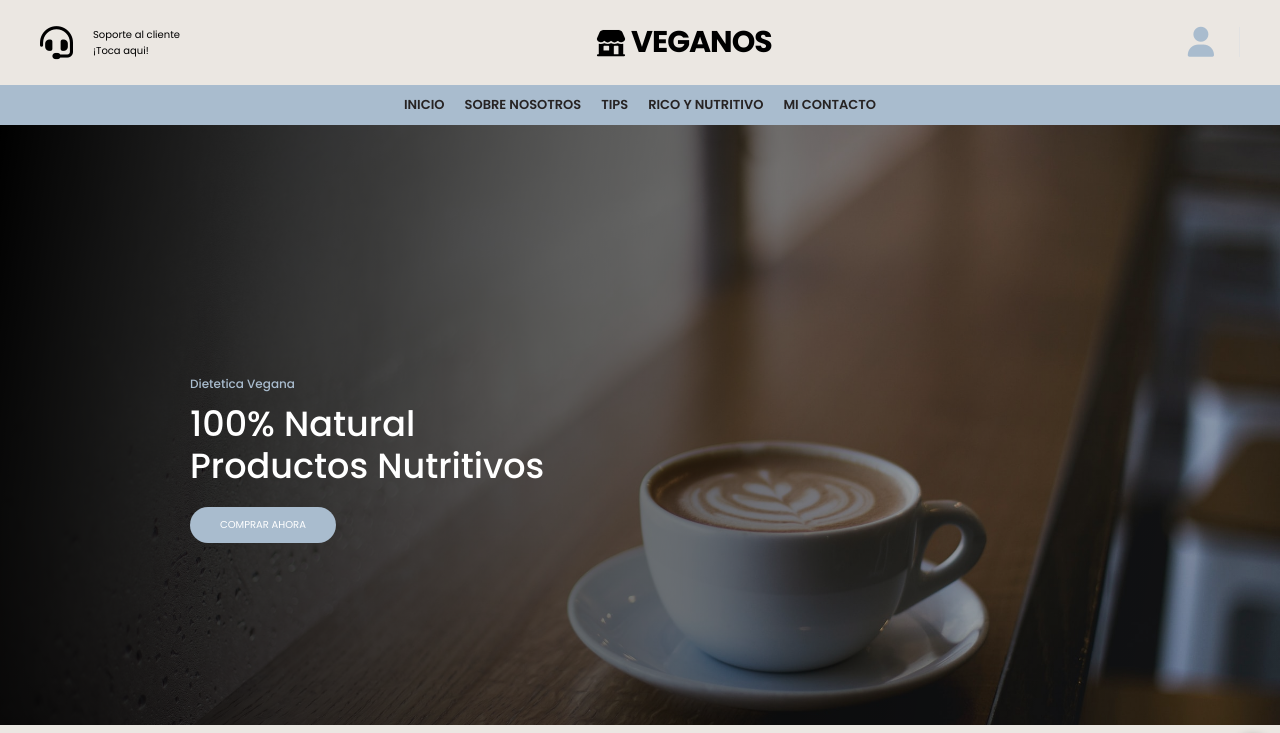
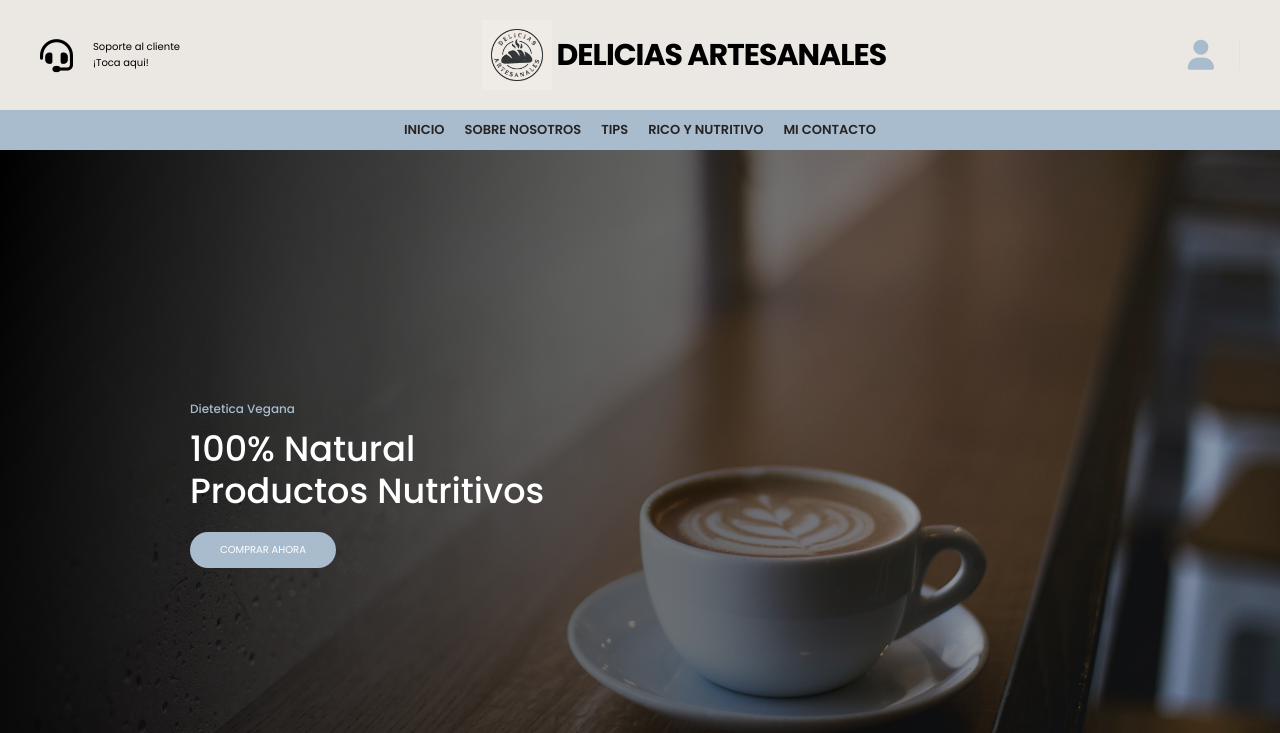
Before and after one commit to AUGUSTODIAZ1/tbd, a plain HTML site: page index.html in a window 1280 px wide. Shown: the top 733 px of the page. Drawn offline with nearby package versions, Linux system fonts and the light colour scheme.

Commit message:
cambios-subidos

```diff
--- a/index.html
+++ b/index.html
@@ -22,8 +22,9 @@
 					</div>
 
 					<div class="container-logo">
-						<ion-icon name="storefront"></ion-icon>
-						<h1 class="logo"><a href="/">Veganos</a></h1>
+						<!-- <ion-icon name="storefront"></ion-icon> -->
+						<img src="./img/WhatsApp Image 2023-08-28 at 22.23.56.png" class="logo-img" alt="logo">
+						<h1 class="logo"><a href="/">Delicias Artesanales</a></h1>
 					</div>
 
 					<div class="container-user">
--- a/styles.css
+++ b/styles.css
@@ -49,6 +49,10 @@ html {
 	box-sizing: border-box;
 }
 
+.logo-img {
+	width: 70px;
+	height: 70px;
+}
 
 .soporte {
 	color: #000;
```
Also changed, not shown: img/WhatsApp Image 2023-08-28 at 22.23.56.png (added).
